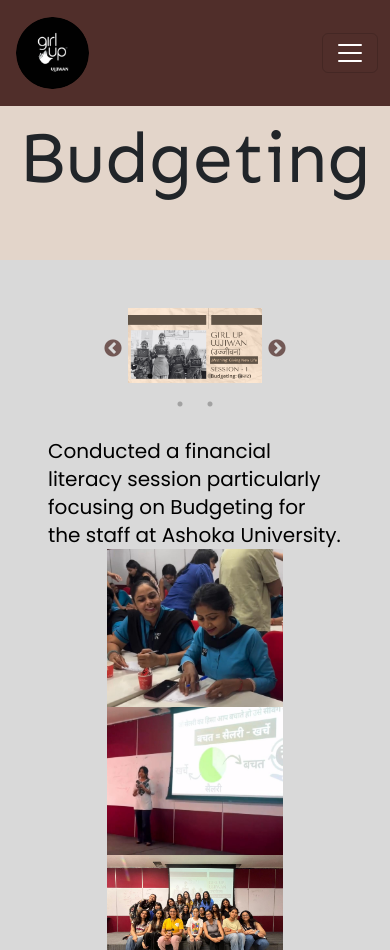
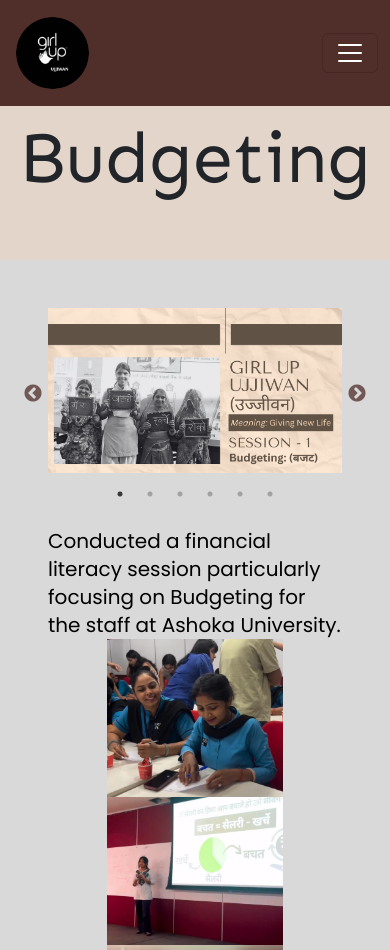
Before and after one commit to narul-shxkeen/Girl-up, a React (Vite) app: page /first in a window 390 px wide. Built offline with nearby package versions, Linux system fonts and the light colour scheme; a web font is replaced by a local one.

Commit message:
slider small screen rendering

```diff
--- a/src/components/slides.jsx
+++ b/src/components/slides.jsx
@@ -25,7 +25,7 @@ function Slides(props){
       ]
       };
       return (
-        <div className="w-full h-auto px-20 flex flex-col justify-center items-center gap-8">
+        <div className="w-full h-auto px-0 sm:px-20 flex flex-col justify-center items-center gap-8">
             <div className="slider-container w-full h-auto">
 
 
```
